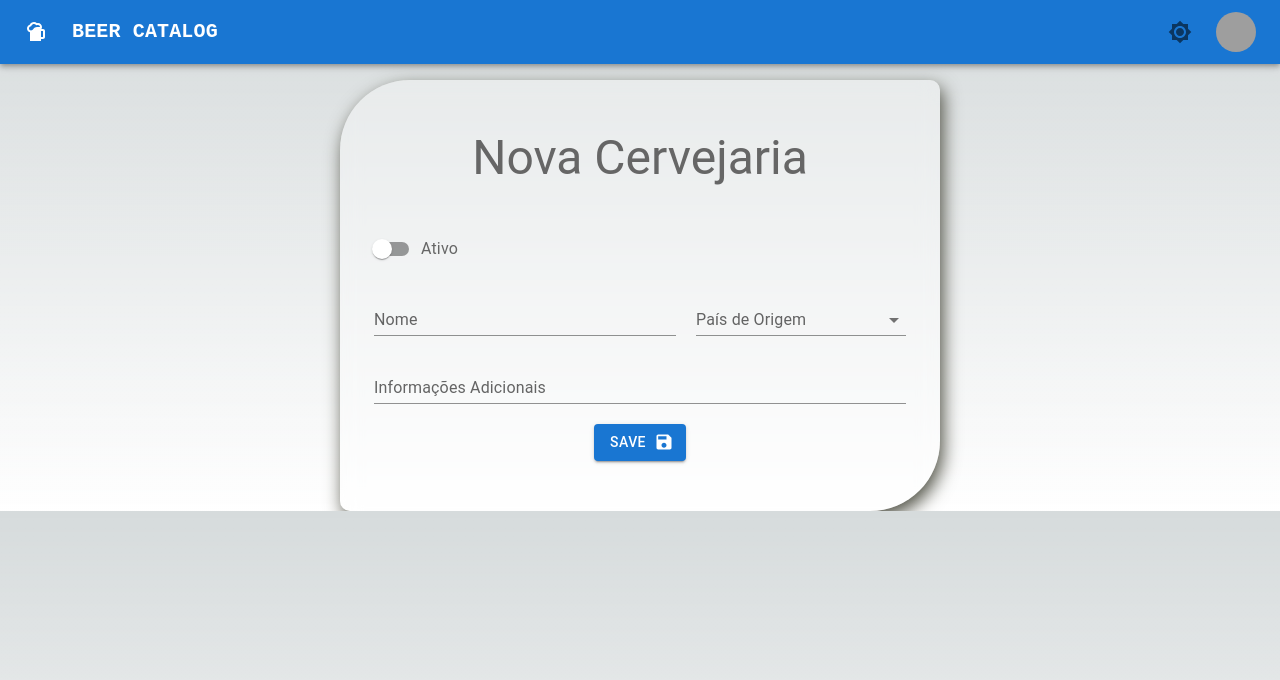
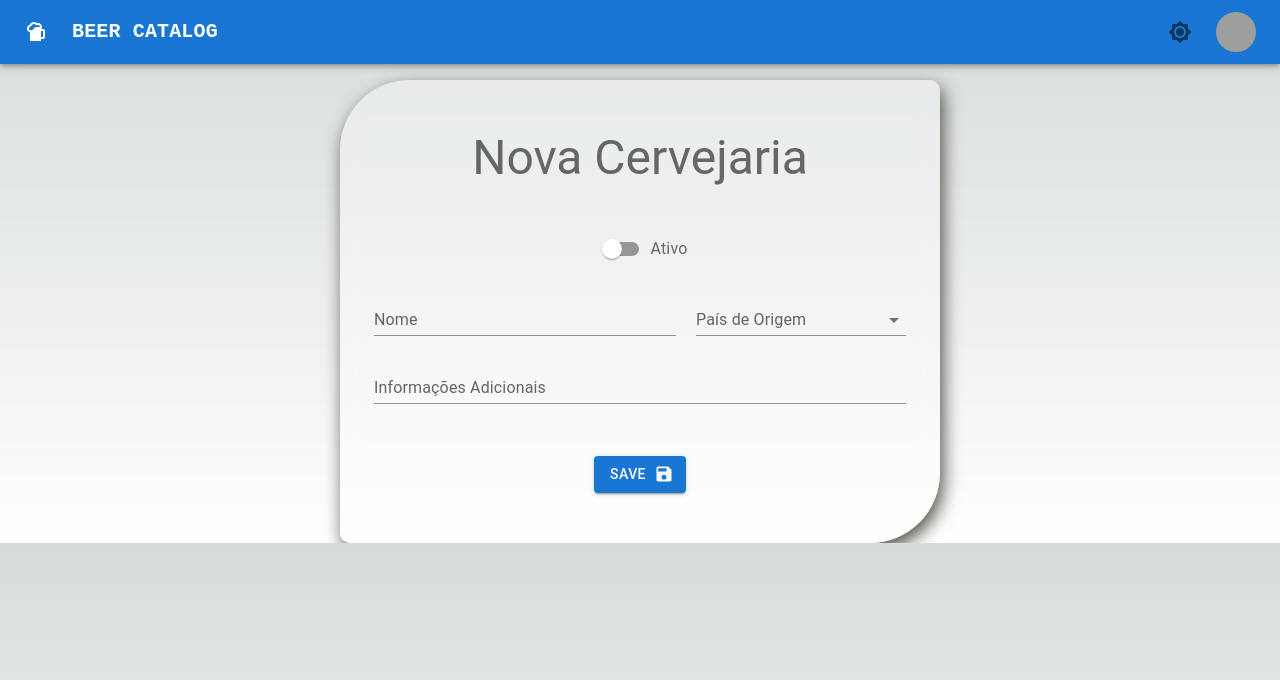
Before and after one commit to ThiagoLG/BeerCatalog, a Next.js app in the folder web/: page /InsertBreweryForm in a window 1280 px wide. Shown: the top 680 px of the page. Built offline with nearby package versions, Linux system fonts and the light colour scheme; grey boxes are pictures that could not be loaded.

Commit message:
centralizing active field in BreweryForm

```diff
--- a/web/src/pages/InsertBreweryForm.tsx
+++ b/web/src/pages/InsertBreweryForm.tsx
@@ -45,16 +45,15 @@ export default function InsertBreweryForm() {
         {/* Active Field */}
         <Grid lg={12}>
           <div className={styles.colored}>
-
             <FormGroup>
               <Tooltip title={pageStrings[currentLanguage].form.active.description}>
                 <FormControlLabel
                   control={<Switch checked={item.active} name="active" color="success" />}
                   label={pageStrings[currentLanguage].form.active.title}
+                  sx={{ m: "auto" }}
                 />
               </Tooltip>
             </FormGroup>
-
           </div>
         </Grid>
         {/* Name Field */}
@@ -115,7 +114,7 @@ export default function InsertBreweryForm() {
           </div>
         </Grid>
         {/* Send Button */}
-        <Grid lg={12} textAlign="center">
+        <Grid lg={12} textAlign="center" mt={4}>
           <div className={styles.colored}>
 
             <Button
```
